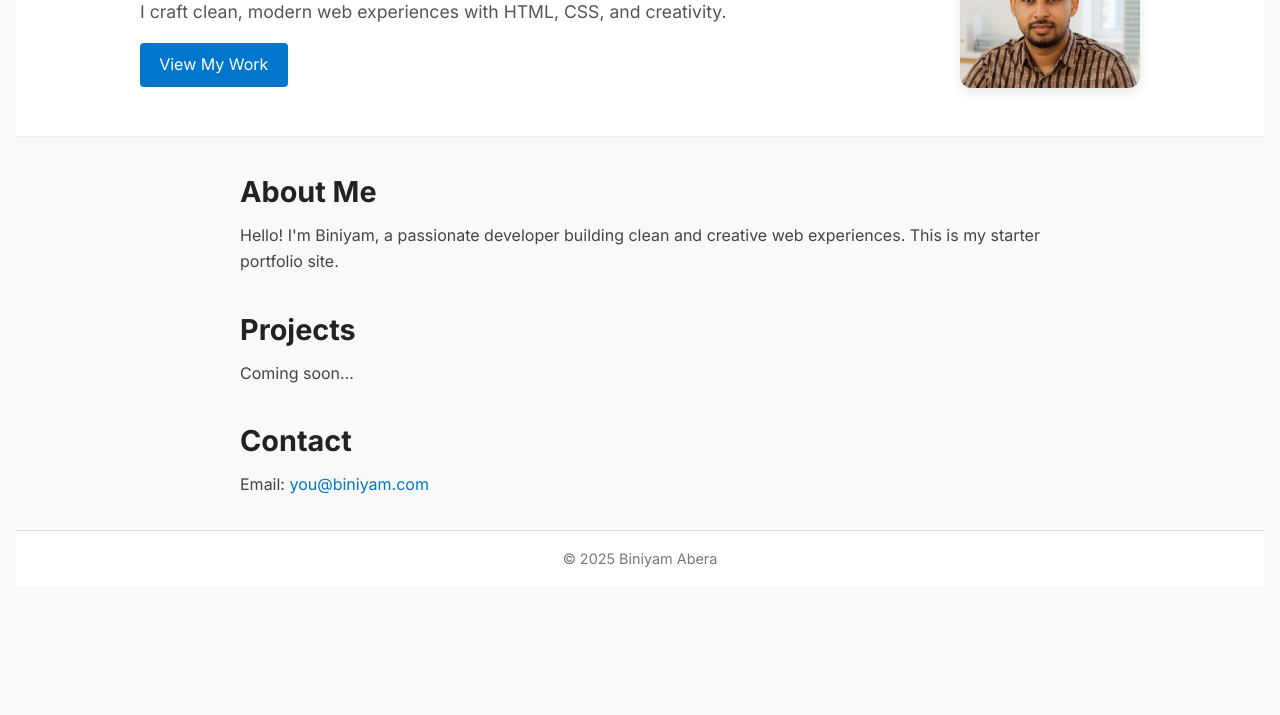
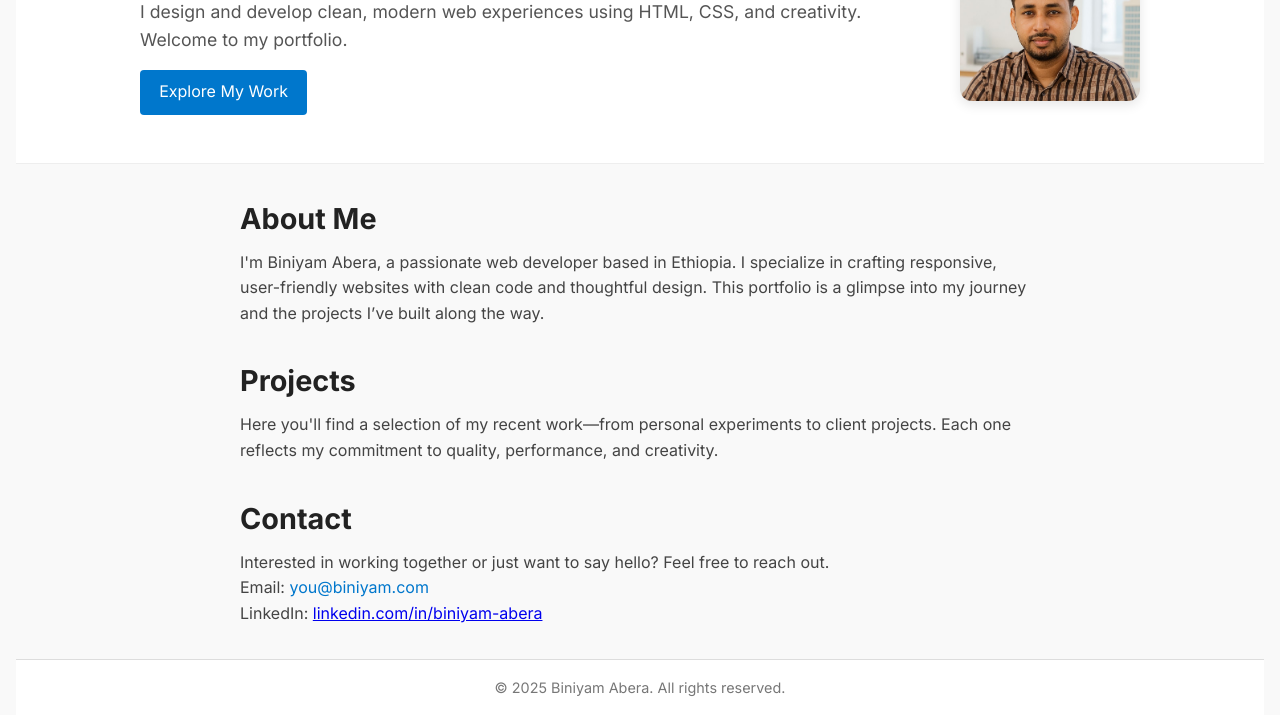
Before and after one commit to binicode/portfolio-starter, a plain HTML site: page index.html in a window 1280 px wide. Shown: the part 319-1034 px from the top of the page. Before the commit the page ends 905 px from the top, so only its background shows below. Drawn offline with Linux system fonts and the light colour scheme.

Commit message:
changed the text content on hero, about me, projects, contact and footer sections

```diff
--- a/index.html
+++ b/index.html
@@ -72,13 +72,13 @@
         <div class="hero-text">
           <h2>Hi, I'm Biniyam 👋</h2>
           <p>
-            I craft clean, modern web experiences with HTML, CSS, and
-            creativity.
+            I design and develop clean, modern web experiences using HTML, CSS,
+            and creativity. Welcome to my portfolio.
           </p>
-          <a href="#projects" class="cta-button">View My Work</a>
+          <a href="#projects" class="cta-button">Explore My Work</a>
         </div>
         <img
-          src="profile-picture.jpg"
+          src="biniyam-hero.jpg"
           alt="Portrait of Biniyam Abera"
           class="hero-image"
         />
@@ -87,26 +87,46 @@
 
     <main>
       <section id="about" aria-labelledby="about-heading">
-        <h2 id="about-heading">About Me</h2>
+        <h2>About Me</h2>
         <p>
-          Hello! I'm Biniyam, a passionate developer building clean and creative
-          web experiences. This is my starter portfolio site.
+          I'm Biniyam Abera, a passionate web developer based in Ethiopia. I
+          specialize in crafting responsive, user-friendly websites with clean
+          code and thoughtful design. This portfolio is a glimpse into my
+          journey and the projects I’ve built along the way.
         </p>
       </section>
 
       <section id="projects" aria-labelledby="projects-heading">
-        <h2 id="projects-heading">Projects</h2>
-        <p>Coming soon...</p>
+        <h2>Projects</h2>
+        <p>
+          Here you'll find a selection of my recent work—from personal
+          experiments to client projects. Each one reflects my commitment to
+          quality, performance, and creativity.
+        </p>
+        <!-- You can later replace this with actual project cards -->
       </section>
 
       <section id="contact" aria-labelledby="contact-heading">
-        <h2 id="contact-heading">Contact</h2>
+        <h2>Contact</h2>
+        <p>
+          Interested in working together or just want to say hello? Feel free to
+          reach out.
+        </p>
         <p>Email: <a href="mailto:you@biniyam.com">you@biniyam.com</a></p>
+        <p>
+          LinkedIn:
+          <a
+            href="https://www.linkedin.com/in/biniyam-abera"
+            target="_blank"
+            rel="noopener"
+            >linkedin.com/in/biniyam-abera</a
+          >
+        </p>
       </section>
     </main>
 
     <footer>
-      <p>&copy; 2025 Biniyam Abera</p>
+      <p>&copy; 2025 Biniyam Abera. All rights reserved.</p>
     </footer>
   </body>
 </html>
```
Also changed, not shown: biniyam-hero.jpg (renamed from profile-picture.jpg).
